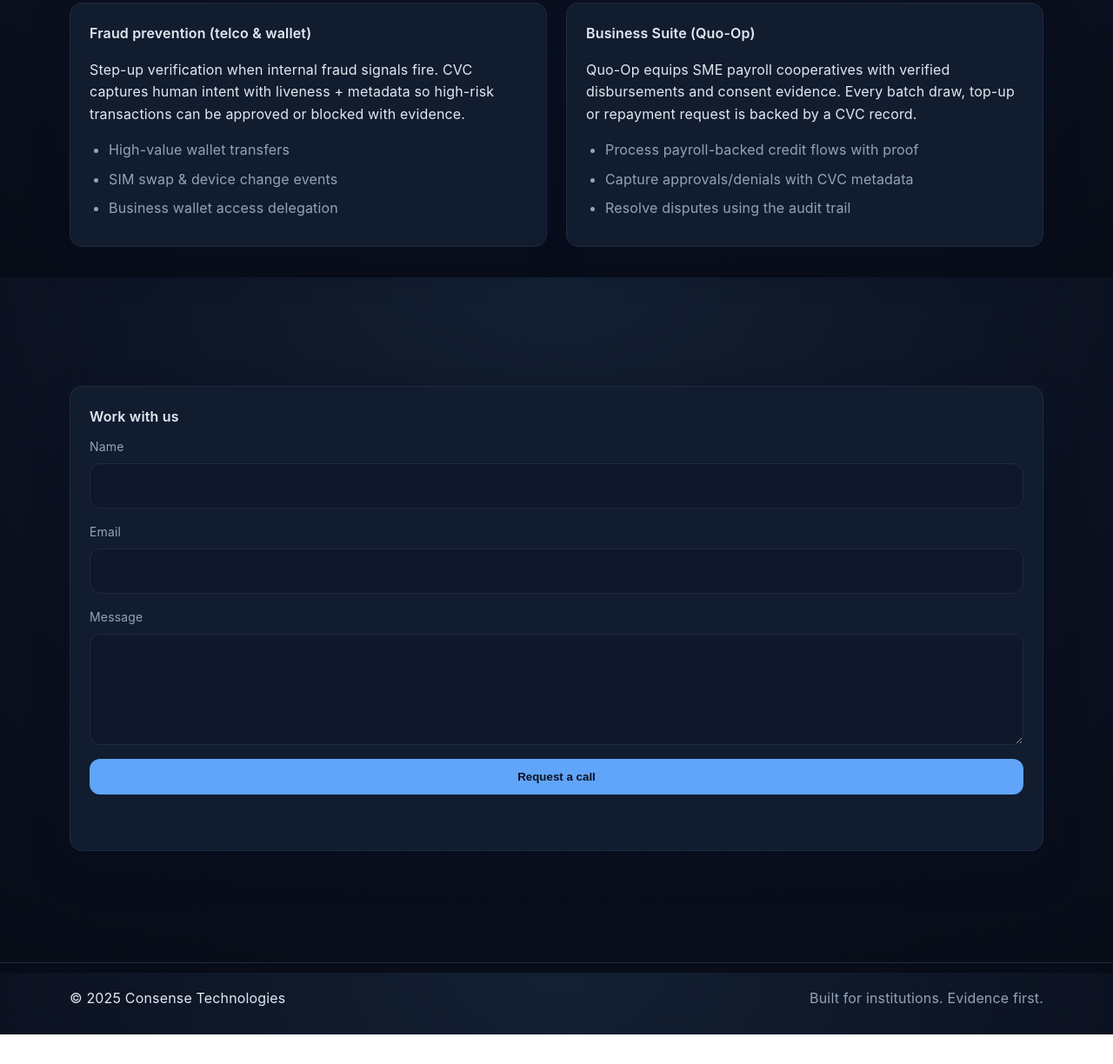
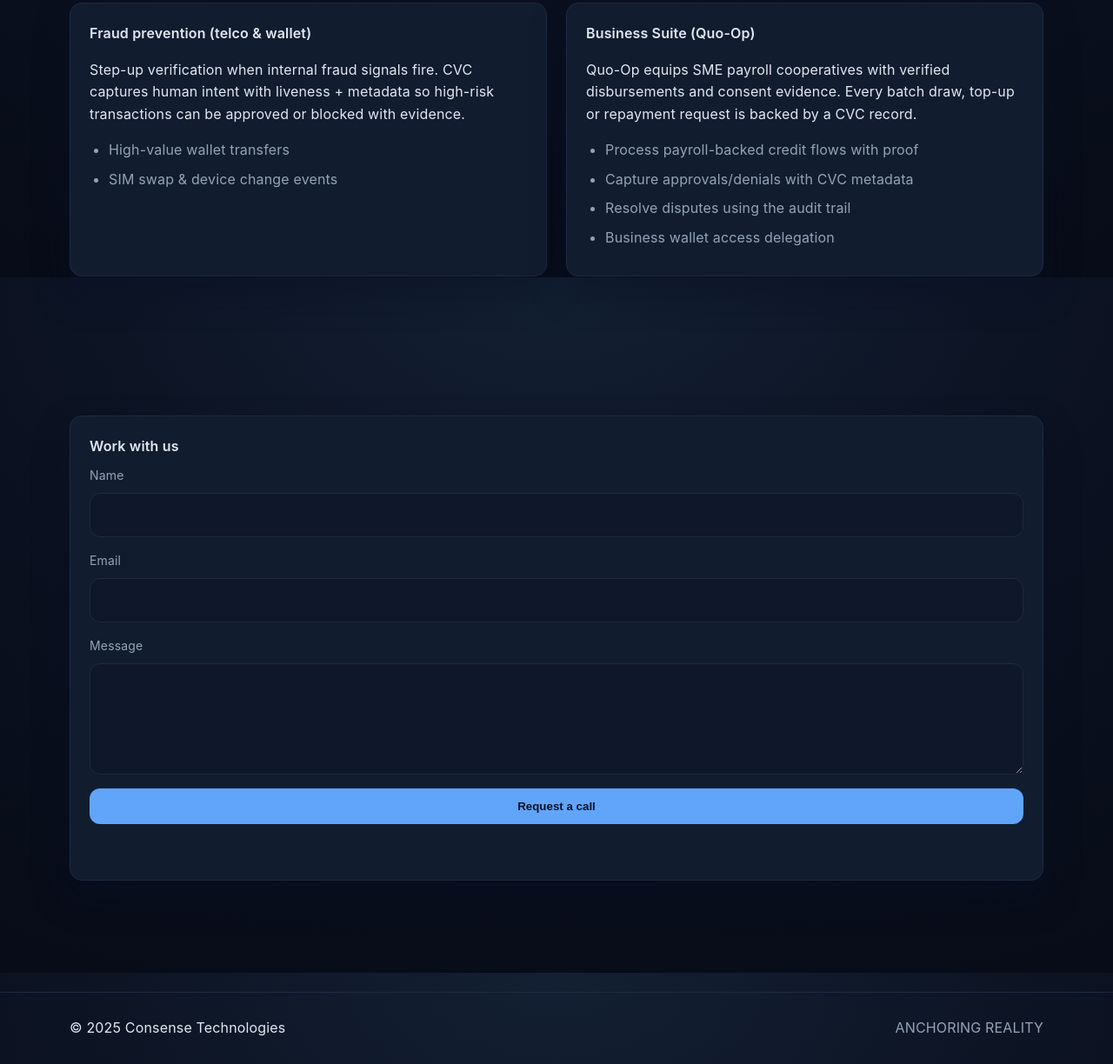
Before and after one commit to consenseceo/consensetech-website, a plain HTML site: page index.html in a window 1280 px wide. Shown: the part 1281-2505 px from the top of the page at 87% size. Before the commit the page ends 2471 px from the top, so only its background shows below. Drawn offline with Linux system fonts and the light colour scheme.

Commit message:
copy: update business suite bullets and tagline

```diff
--- a/index.html
+++ b/index.html
@@ -110,7 +110,6 @@
           <ul class="list">
             <li>High-value wallet transfers</li>
             <li>SIM swap &amp; device change events</li>
-            <li>Business wallet access delegation</li>
           </ul>
         </div>
         <div class="card">
@@ -124,6 +123,7 @@
             <li>Process payroll-backed credit flows with proof</li>
             <li>Capture approvals/denials with CVC metadata</li>
             <li>Resolve disputes using the audit trail</li>
+            <li>Business wallet access delegation</li>
           </ul>
         </div>
       </div>
@@ -158,7 +158,7 @@
   <footer class="footer">
     <div class="container footer__inner">
       <span>© <span id="y"></span> Consense Technologies</span>
-      <span class="muted">Built for institutions. Evidence first.</span>
+      <span class="muted">ANCHORING REALITY</span>
     </div>
   </footer>
 
```
